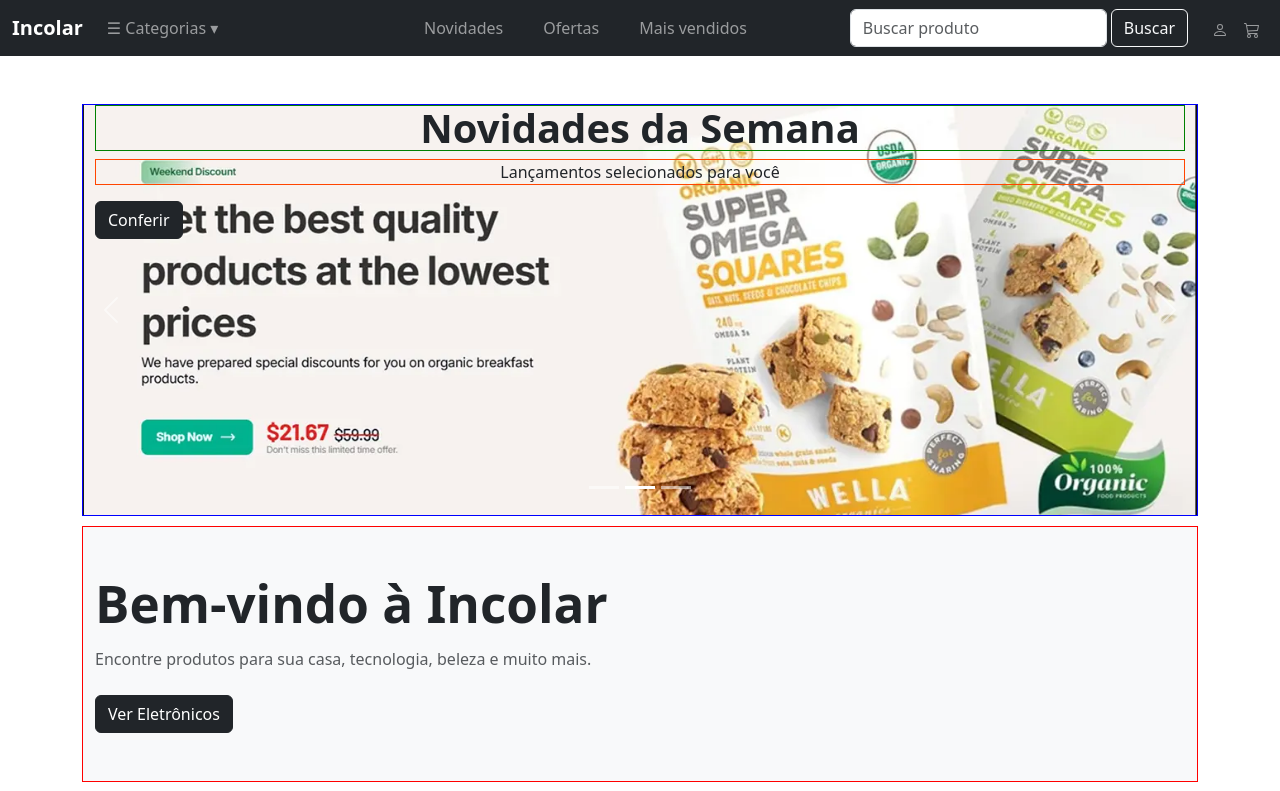
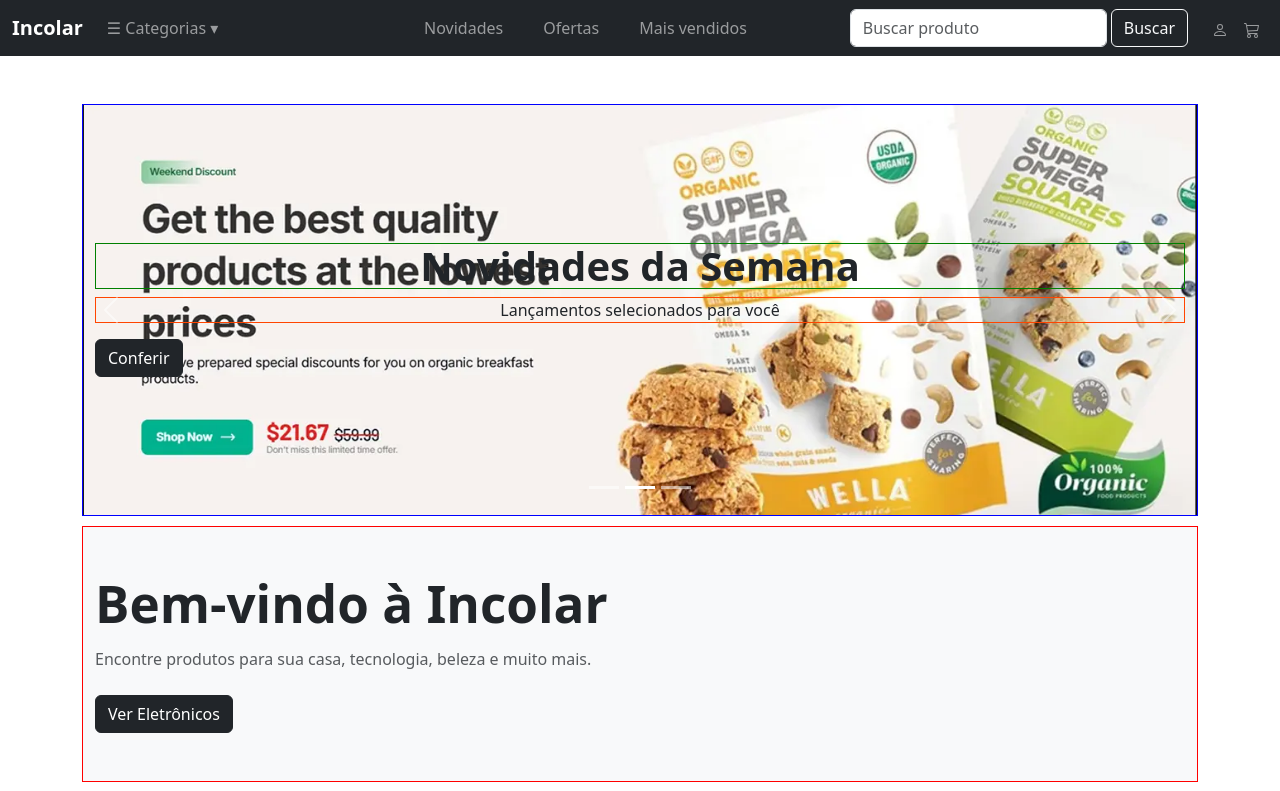
Before and after one commit to dcs30000/landingPage-reactjsBootstrap, a React (Vite) app: page / in a window 1280 px wide. Shown: the top 791 px of the page. Built offline with nearby package versions, Linux system fonts and the light colour scheme.

Commit message:
ativando align-items center em .hero-slide

```diff
--- a/src/pages/Home/Home.css
+++ b/src/pages/Home/Home.css
@@ -17,7 +17,7 @@
 .hero-slide {
   min-height: 410px;
   display: flex;
-  /*align-items: center;*/
+  align-items: center;
   background-size: cover;
   /*background-size: contain;*/
   background-position: center;
```
